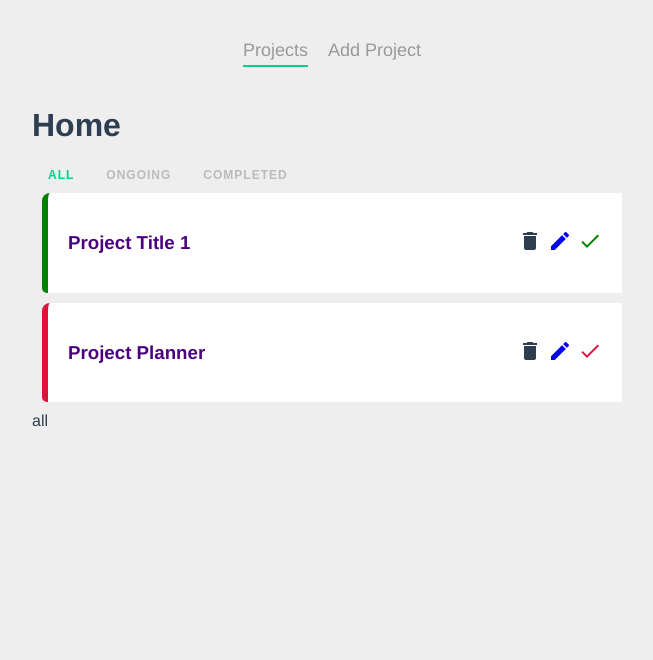
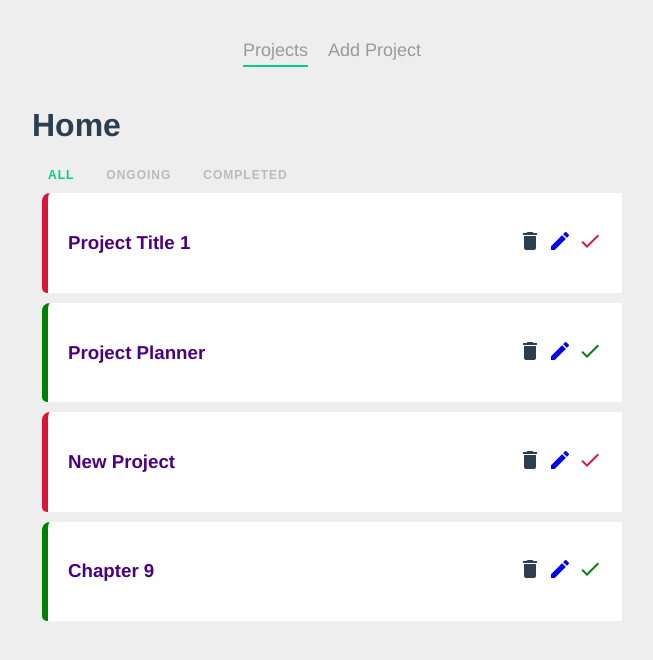
Before and after one commit to fisheeesh/Project-Planner, a Vue app: page / in a window 1280 px wide. Shown: the top 660 px of the page, without its empty margins (308-961 px from the left). Built offline with nearby package versions, Linux system fonts and the light colour scheme; data requests are answered from the project's data file.

Commit message:
filter nav with computed property, project planner completed

```diff
--- a/database/db.json
+++ b/database/db.json
@@ -4,13 +4,25 @@
       "id": "1",
       "title": "Project Title 1",
       "projectDetail": "Project Detail 1",
-      "complete": true
+      "complete": false
     },
     {
       "id": "dc3e",
       "title": "Project Planner",
       "projectDetail": "Manage Project Lifetime Process. User can edit, delete and check all the projects",
+      "complete": true
+    },
+    {
+      "id": "4d92",
+      "title": "New Project",
+      "projectDetail": "New Project Detail",
       "complete": false
+    },
+    {
+      "id": "ceb1",
+      "title": "Chapter 9",
+      "projectDetail": "Project Planner Project (second project in my vue course), I have to rebuild it. This is my reminder",
+      "complete": true
     }
   ]
 }
--- a/src/views/Home.vue
+++ b/src/views/Home.vue
@@ -2,11 +2,10 @@
     <div class="home">
         <h1>Home</h1>
         <FilterNav @filterValue="current = $event" :current="current"></FilterNav>
-        <div v-for="project in projects" :key="project.id">
+        <div v-for="project in filteredProjects" :key="project.id">
             <SingleProject :project="project" @delete="deleteProject" @update="updateProject"></SingleProject>
         </div>
     </div>
-    {{ current }}
 </template>
 
 <script>
@@ -35,6 +34,17 @@ export default {
             let findProject = this.projects.find(project => project.id === id)
             findProject.complete = !findProject.complete
         }
+    },
+    computed :{
+        filteredProjects(){
+            if(this.current === 'ongoing'){
+                return this.projects.filter(project => !project.complete)
+            }
+            if(this.current === 'completed'){
+                return this.projects.filter(project => project.complete)
+            }
+            return this.projects
+        }
     }
 }
 </script>
```
